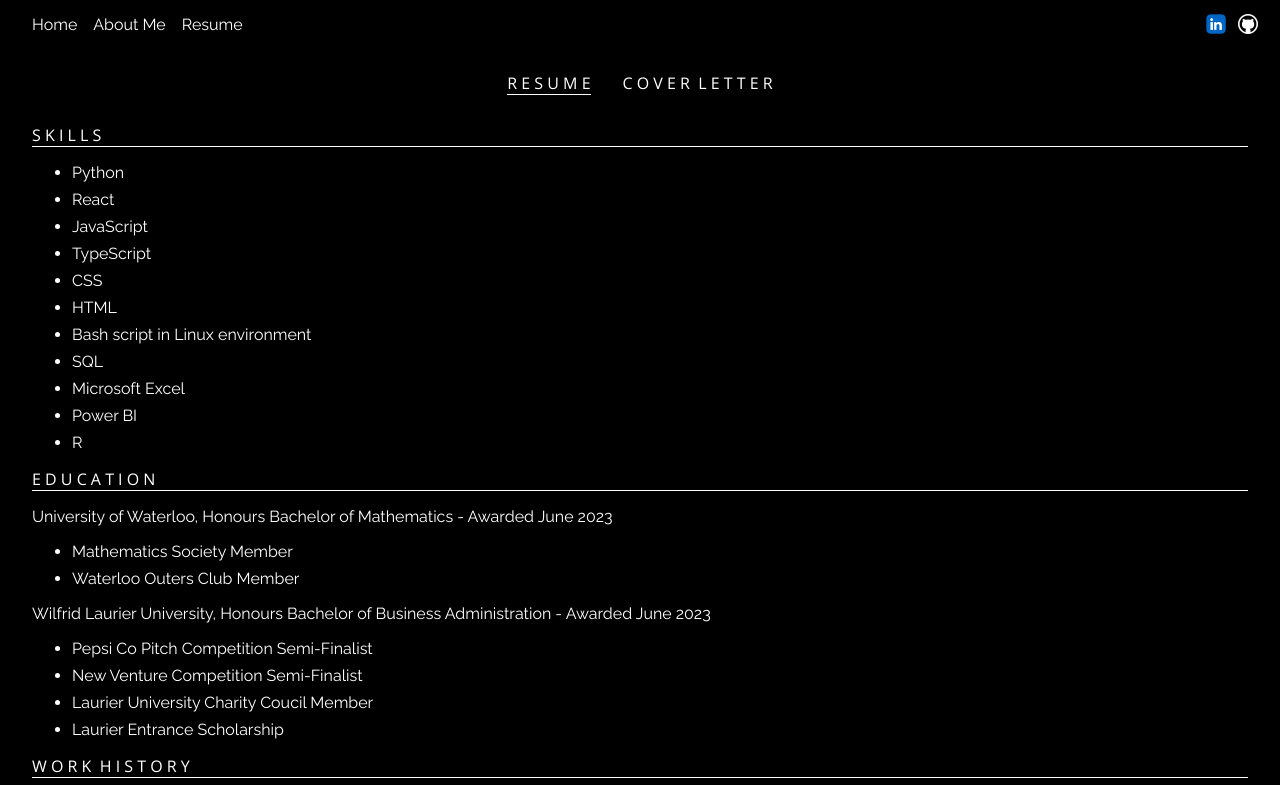
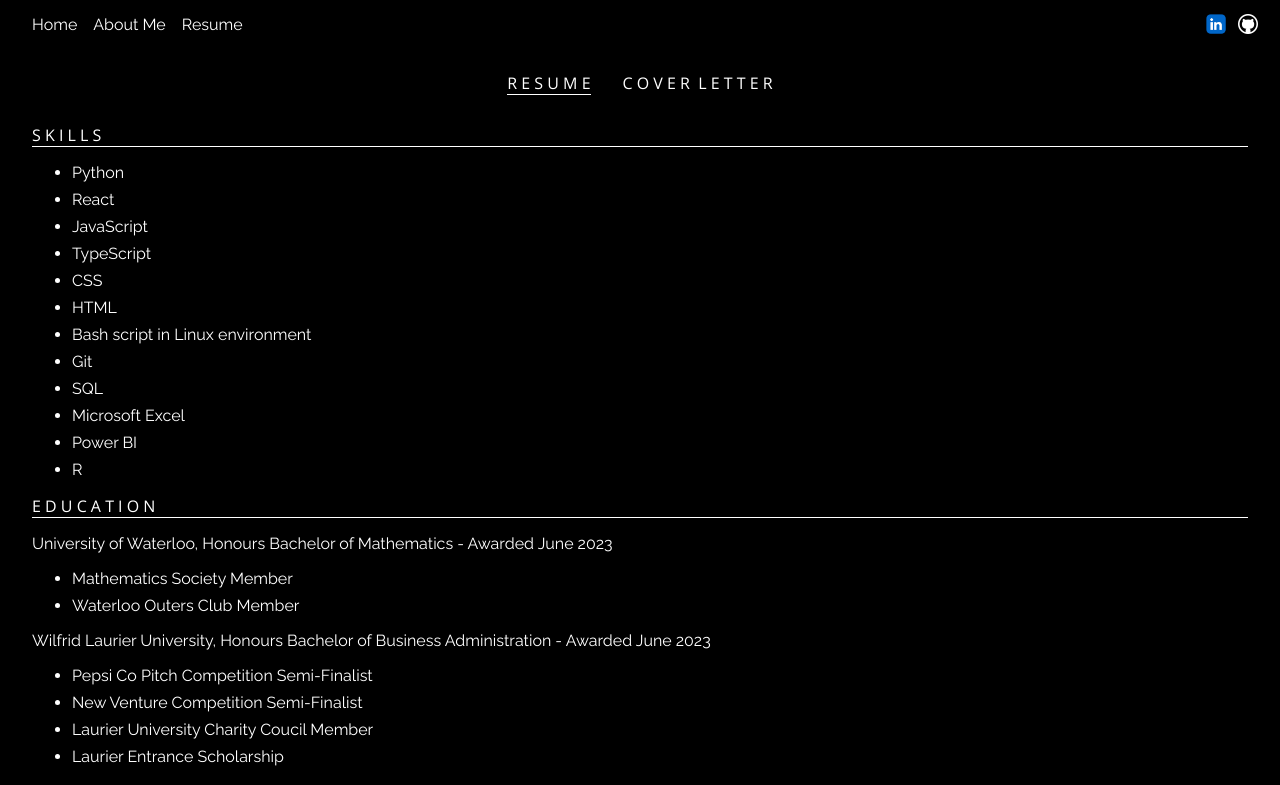
Before and after one commit to jhope314/jhope314, a React (Create React App) app: page /resume in a window 1280 px wide. Shown: the top 785 px of the page. Built offline with nearby package versions, Linux system fonts and the light colour scheme.

Commit message:
update resume content

```diff
--- a/src/components/ResumeContent.js
+++ b/src/components/ResumeContent.js
@@ -12,6 +12,7 @@
         <li>CSS</li>
         <li>HTML</li>
         <li>Bash script in Linux environment</li>
+        <li>Git</li>
         <li>SQL</li>
         <li>Microsoft Excel</li>
         <li>Power BI</li>
```
